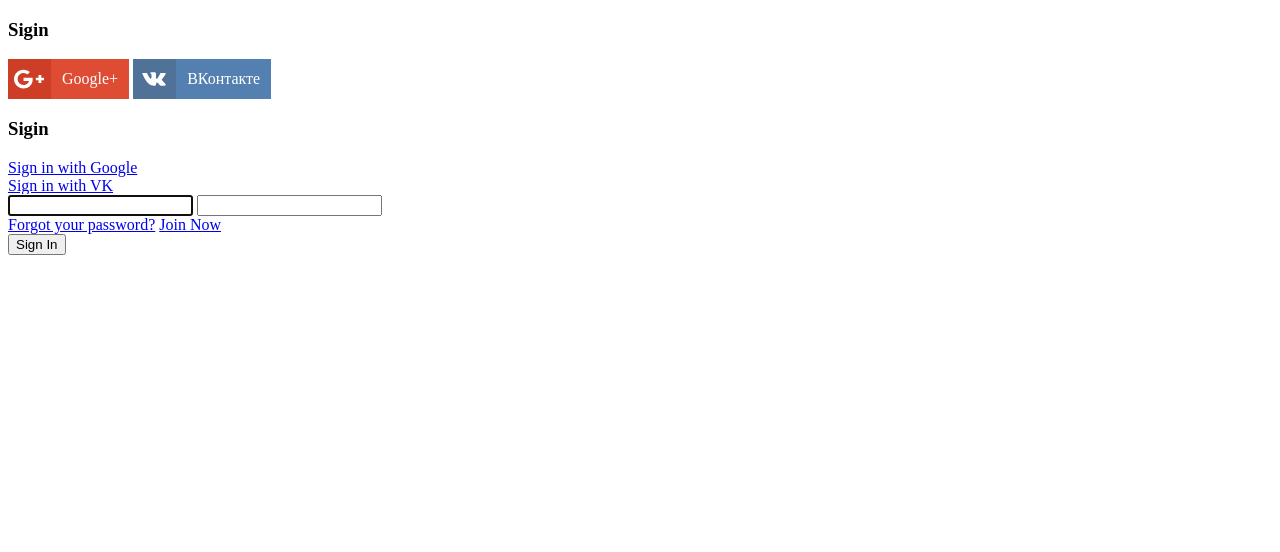
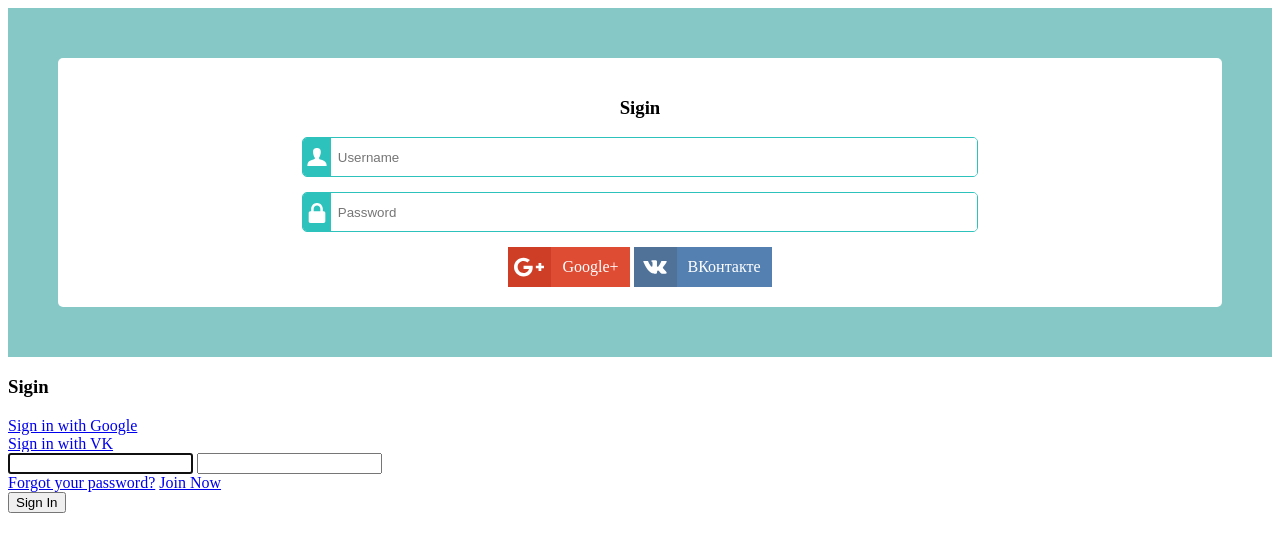
Before and after one commit to alfss/FitnessTime, a Django app: page /signin/ in a window 1280 px wide. Shown: the top 552 px of the page. Run offline with Django 3.2, Linux system fonts and the light colour scheme; style sheets or scripts are compiled from the project's sources.

Commit message:
Add input in login form

```diff
--- a/FitnessTime/static_dist/Styles/login.scss
+++ b/FitnessTime/static_dist/Styles/login.scss
@@ -1,4 +1,57 @@
+.asd {
+  background-color: #85c8c5;
+  padding: 50px;
+}
 .login {
+  background-color: #fff;
+  padding: 20px;
+  border-radius: 5px;
+  text-align: center;
+
+  &__label {
+    display: block;
+    outline: none;
+    border: 1px solid $login-form-color;
+    border-radius: 5px;
+    margin: 0 auto 15px;
+    width: 60%;
+  }
+
+  &__input {
+    outline: none;
+    box-sizing: border-box;
+    border: none;
+    width: calc(100% - 28px);
+    border-radius: 0 4px 4px 0;
+    padding-left: 7px;
+    height: 38px;
+
+    &:focus {
+      border: 1px solid $login-form-color;
+      border-left: none;
+    }
+  }
+
+  &__icon {
+    float: left;
+    border-radius: 4px 0 0 4px;
+    width: 28px;
+    height: 38px;
+    background:  no-repeat 2px 7px $login-form-color;
+    background-size: 24px;
+
+    &_user {
+      background-image: url(../images/user.svg);
+    }
+
+    &_password {
+      background-image: url(../images/lock.svg);
+      background-size: 20px;
+      background-position: 4px 10px;
+    }
+  }
+
+
 
   &__social-btn {
     display: inline-block;
--- a/FitnessTime/static_dist/Styles/vars.scss
+++ b/FitnessTime/static_dist/Styles/vars.scss
@@ -9,6 +9,8 @@
 $light-grey: rgba(211, 224, 232, 0.4);
 $background: #f6f6f6;
 $white: #fff;
+
+$login-form-color: #2DC2BC;
 
 //Gutters
 
--- a/templates/registration/login.html
+++ b/templates/registration/login.html
@@ -5,9 +5,25 @@
 {% include "layouts/head.html" %}
 <body>
 
+<div class="asd">
   <form  class="login" action="{% url 'login' %}" method="post" id="login-form">
     {% csrf_token %}
     <h3 class="heading-desc"> Sigin </h3>
+    <div class="main-signin">
+      <label class="login__label">
+        <i class="login__icon login__icon_user"></i>
+        <input class="login__input" id="id_username" maxlength="254" name="username" placeholder="Username" type="text">
+      </label>
+      <label class="login__label">
+        <i class="login__icon login__icon_password"></i>
+        <input class="login__input" id="id_password" name="password" placeholder="Password" type="password">
+      </label>
+
+        <input type="hidden" name="next" value="{{ next }}" />
+        <span class="clearfix"></span>
+    </div>
+
+    <!-- buttons -->
     <a href="{% url 'social:begin' 'google-plus' %}" class="login__social-btn login__social-btn_gp">
       <i class="login__social-icon login__social-icon_gp"></i>
       <span class="login__social-name">Google+</span>
@@ -17,6 +33,8 @@
       <span class="login__social-name">ВКонтакте</span>
     </a>
   </form>
+
+</div>
 
 
 
```
Also changed, not shown: FitnessTime/static_dist/Images/lock.svg (added), FitnessTime/static_dist/Images/user.svg (added). Lines whose indentation alone changed are shown as unchanged.
